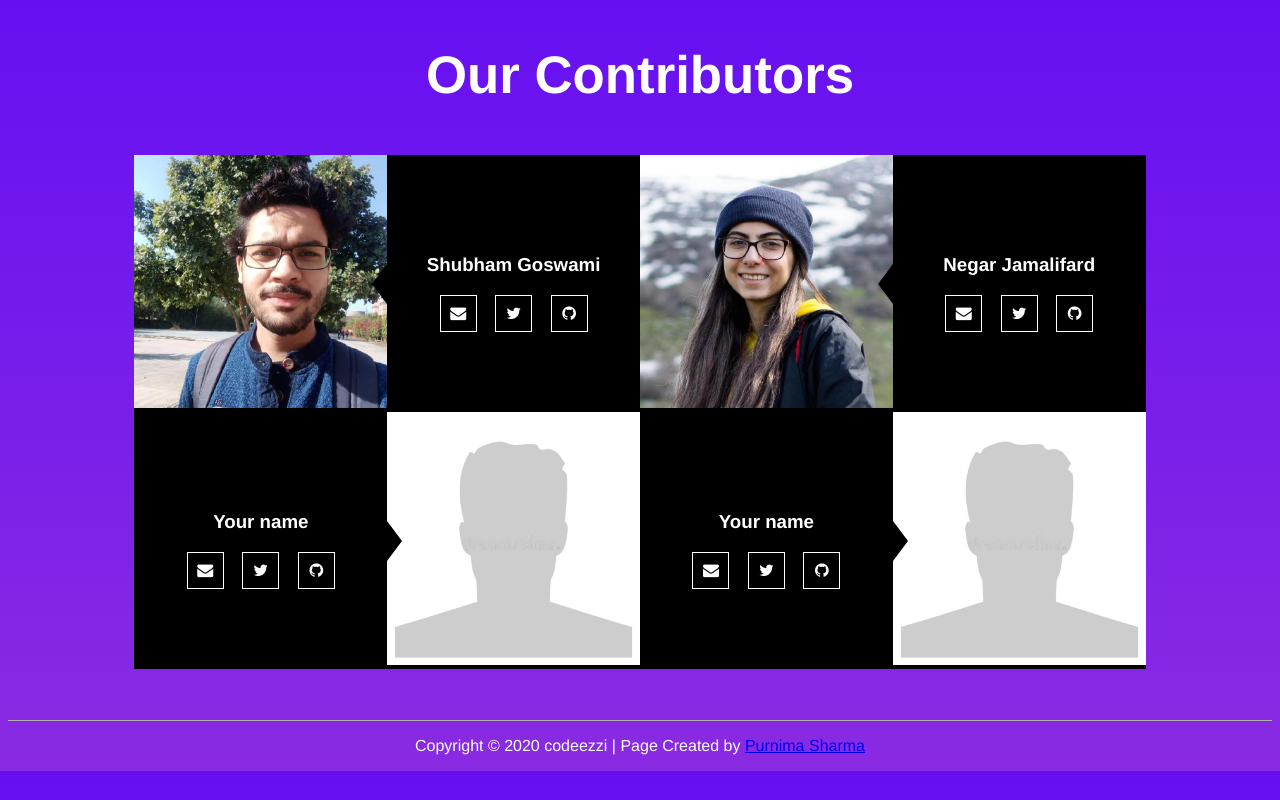
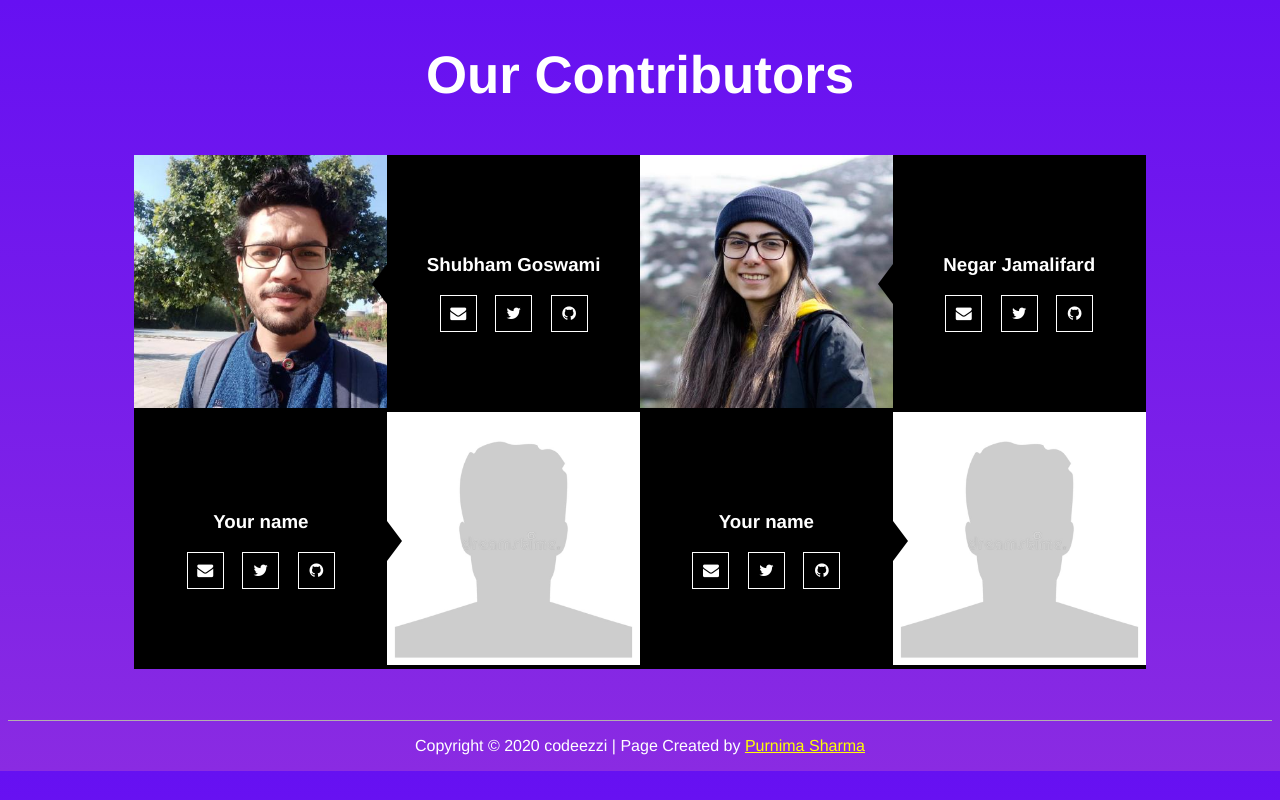
Before and after one commit to codeezzi/utility, a plain HTML site: page contributors.html in a window 1280 px wide. Drawn offline with Linux system fonts and the light colour scheme.

Commit message:
minor changes

```diff
--- a/assets/styles/style.css
+++ b/assets/styles/style.css
@@ -28,6 +28,7 @@
 }
 
 .hero-section__graphic {
+    /* to be added */
 }
 
 .hero-section__graphic,
--- a/contributors.html
+++ b/contributors.html
@@ -116,7 +116,7 @@
       <div class="col-md-6">
         <p class="m-0">
           Copyright &copy; 2020 codeezzi | Page Created by
-          <a href="https://github.com/purnima143" target="_blank"
+          <a href="https://github.com/purnima143" target="_blank" style="color: yellow;"
             >Purnima Sharma</a
           >
         </p>
```
